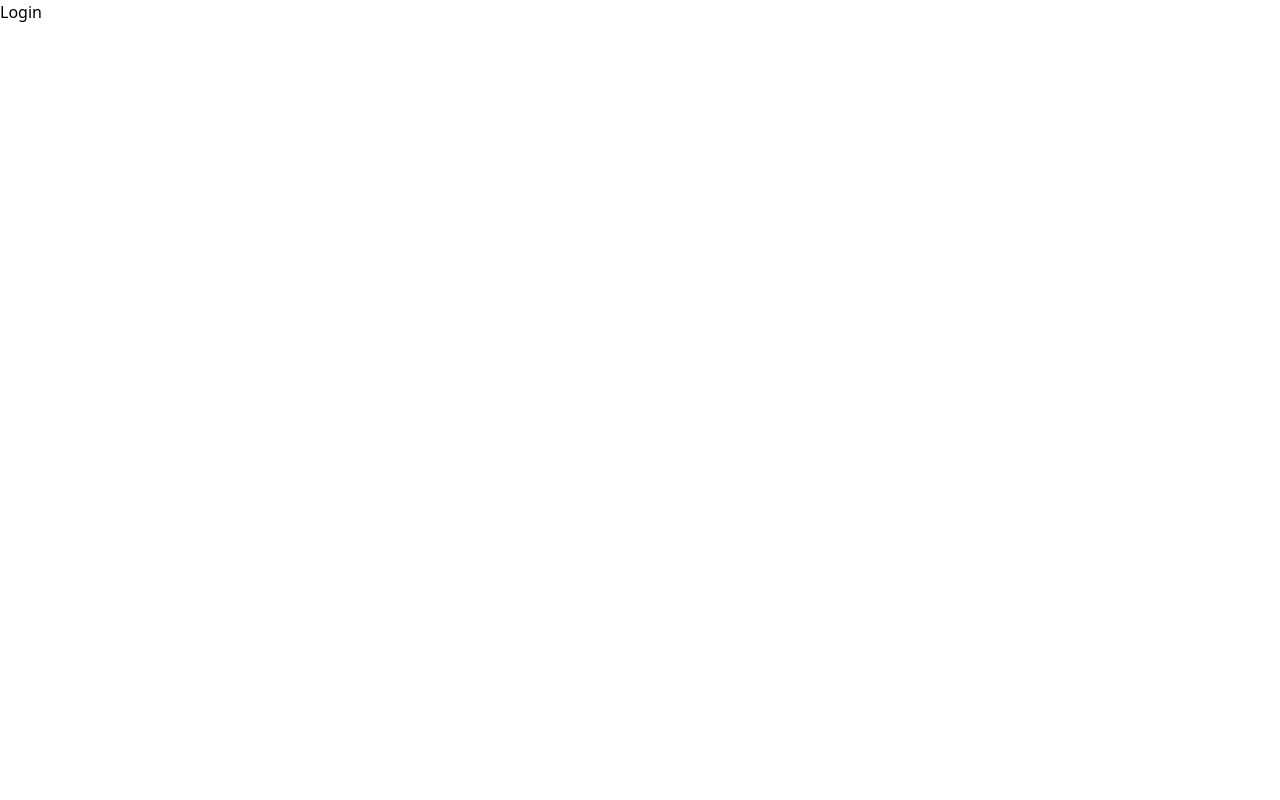
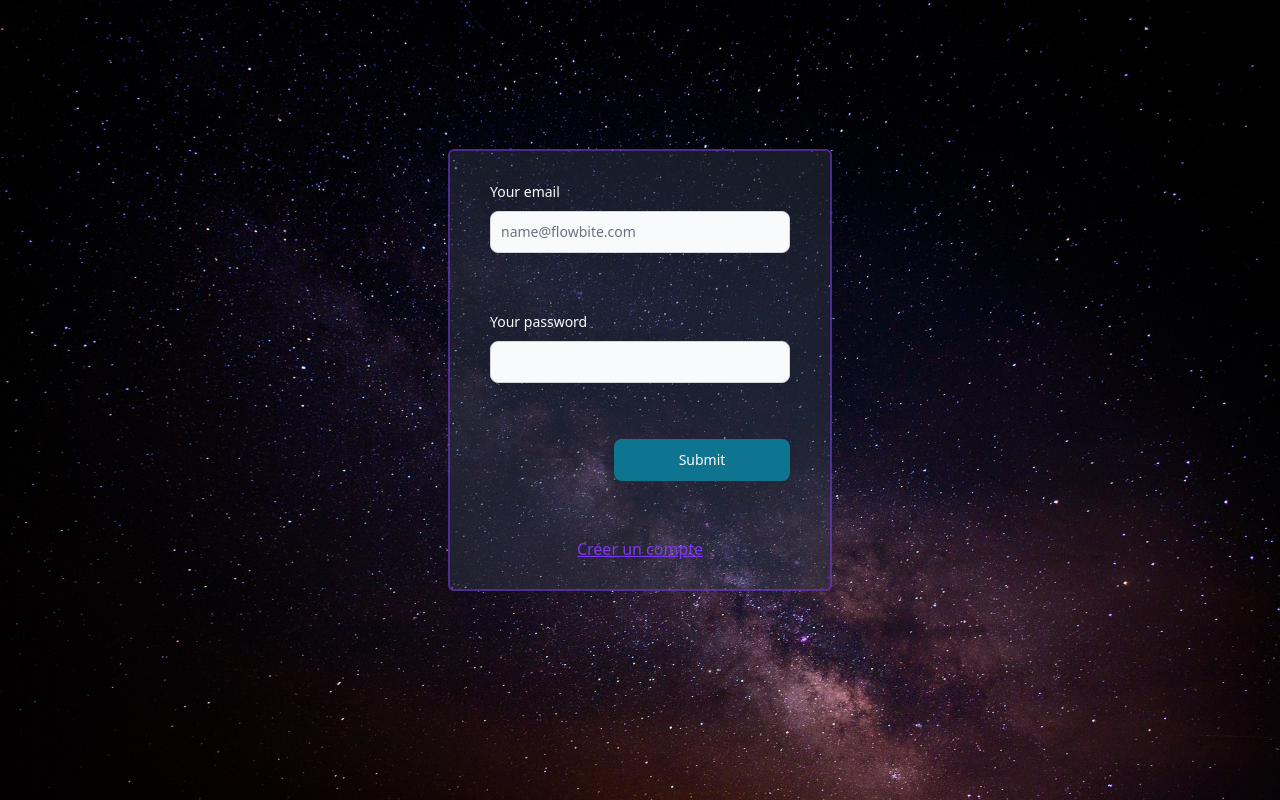
Before and after one commit to JTissot-Dev/task-planner, a React (Vite) app in the folder react-task-planner/: page /login in a window 1280 px wide. Built offline with nearby package versions, Linux system fonts and the light colour scheme.

Commit message:
US1: Login views

```diff
--- a/react-task-planner/src/components/GuestLayout.jsx
+++ b/react-task-planner/src/Layouts/GuestLayout.jsx
@@ -1,5 +1,6 @@
 import { Navigate, Outlet } from "react-router-dom";
 import { useStateContext } from "../context/ContextProvider";
+import "./layout.css";
 
 
 const GuestLayout = () => {
@@ -10,8 +11,10 @@ const GuestLayout = () => {
   }
 
   return (
-    <div>
-      <Outlet />
+    <div className="guest-background min-h-screen">
+      <div className="container flex justify-center items-center mx-auto min-h-screen pb-20 pt-5">
+        <Outlet />
+      </div>
     </div>
   )
 }
--- /dev/null
+++ b/react-task-planner/src/Layouts/layout.css
@@ -0,0 +1,6 @@
+.guest-background{
+  background-image: url('/image/GuestBackground.jpg');
+  background-repeat: no-repeat;
+  background-size: cover;
+  background-attachment: scroll;
+}
--- a/react-task-planner/src/router.jsx
+++ b/react-task-planner/src/router.jsx
@@ -1,8 +1,8 @@
 import { Navigate, createBrowserRouter } from "react-router-dom";
 import Login from "./views/login";
 import Signup from "./views/Signup";
-import DefaultLayout from "./components/DefaultLayout";
-import GuestLayout from "./components/GuestLayout";
+import DefaultLayout from "./Layouts/DefaultLayout";
+import GuestLayout from "./Layouts/GuestLayout";
 import Index from "./views/Index";
 import NotFound from "./views/NotFound";
 
--- a/react-task-planner/src/views/Login.jsx
+++ b/react-task-planner/src/views/Login.jsx
@@ -1,8 +1,50 @@
+import { Label, TextInput, Button } from "flowbite-react";
+import Signup from "./Signup";
+import { Link } from "react-router-dom";
+
 const Login = () => {
   return (
-    <div>
-      Login
-    </div>
+    <>
+      <form className="w-screen sm:w-96 flex py-7 px-10 flex-col gap-4 border-2 border-opacity-50 rounded-md border-purple-600 bg-gray-700 bg-opacity-40 mx-3">
+        <div className="mb-10">
+          <div className="mb-2 block">
+            <Label
+              className="text-zinc-50"
+              htmlFor="email1"
+              value="Your email"
+            />
+          </div>
+          <TextInput
+            id="email1"
+            placeholder="name@flowbite.com"
+            required
+            type="email"
+          />
+        </div>
+        <div className="mb-10">
+          <div className="mb-2 block">
+            <Label
+              className="text-zinc-50"
+              htmlFor="password1"
+              value="Your password"
+            />
+          </div>
+          <TextInput
+            id="password1"
+            required
+            type="password"
+          />
+        </div>
+        <div className="mb-10">
+          <Button
+            type="submit"
+            className="w-44 float-right">
+            Submit
+          </Button>
+        </div>
+          <Link className="text-purple-600 underline underline-offset-1 text-center" to="/signup">Créer un compte</Link>
+      </form>
+    </>
   )
 }
 
```
Also changed, not shown: react-task-planner/public/image/GuestBackground.jpg (added), react-task-planner/src/Layouts/DefaultLayout.jsx (renamed from react-task-planner/src/components/DefaultLayout.jsx).
